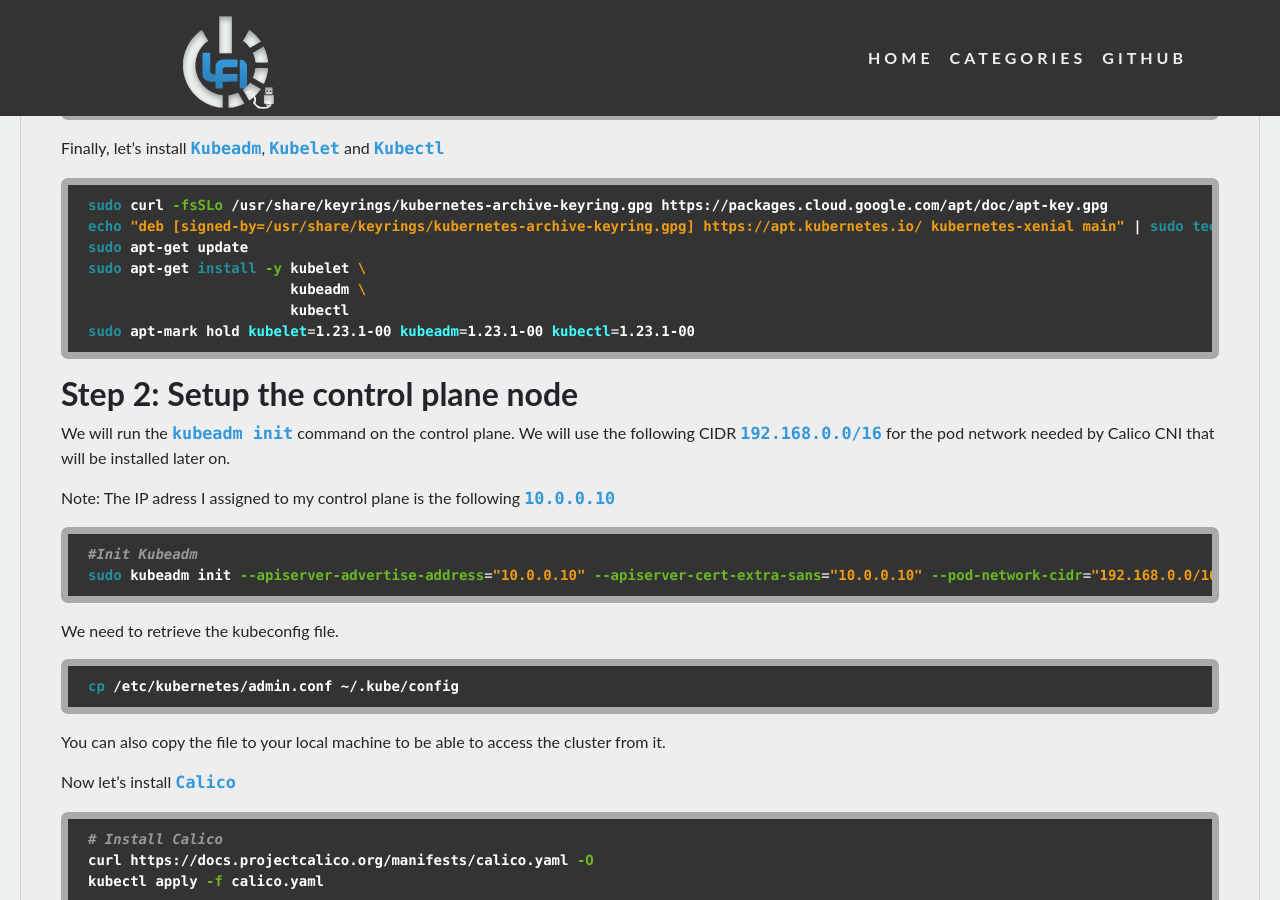
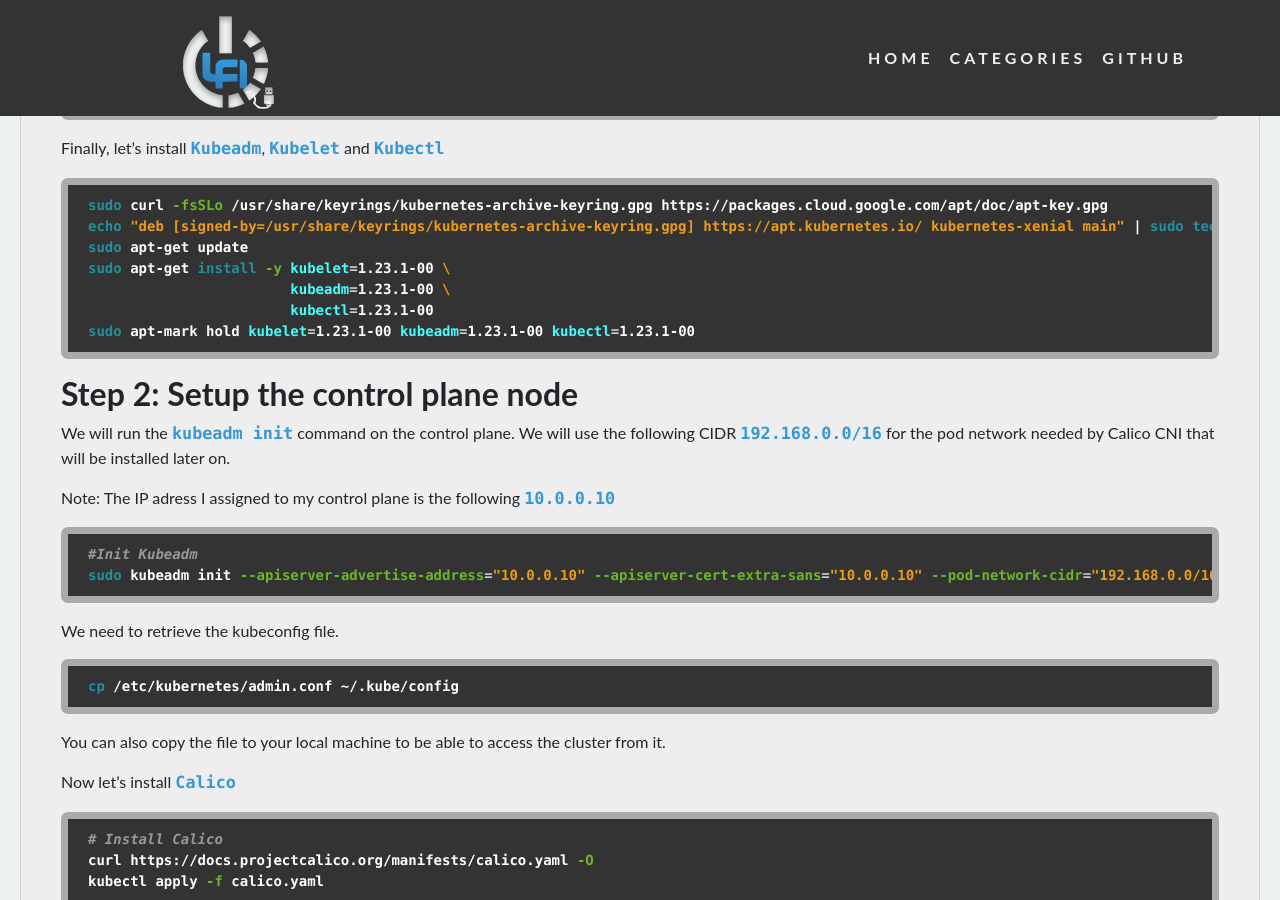
Before and after one commit to ludovicalarcon/ludovicalarcon.github.io, a Jekyll site: the page built from _posts/2022-04-23-Kubeadm-containerd.md, in a window 1280 px wide and 900 px high, scrolled down 2468 px. Built offline with Jekyll 4.4.1, drawn with Linux system fonts in a browser that asks for light colours; nearby versions of some CDN libraries.

Commit message:
fix Kubernetes version in kubeadm scripts

````diff
--- a/_posts/2022-04-23-Kubeadm-containerd.md
+++ b/_posts/2022-04-23-Kubeadm-containerd.md
@@ -90,9 +90,9 @@ Finally, let's install `Kubeadm`, `Kubelet` and `Kubectl`
 sudo curl -fsSLo /usr/share/keyrings/kubernetes-archive-keyring.gpg https://packages.cloud.google.com/apt/doc/apt-key.gpg
 echo "deb [signed-by=/usr/share/keyrings/kubernetes-archive-keyring.gpg] https://apt.kubernetes.io/ kubernetes-xenial main" | sudo tee /etc/apt/sources.list.d/kubernetes.list
 sudo apt-get update
-sudo apt-get install -y kubelet \
-                        kubeadm \
-                        kubectl
+sudo apt-get install -y kubelet=1.23.1-00 \
+                        kubeadm=1.23.1-00 \
+                        kubectl=1.23.1-00
 sudo apt-mark hold kubelet=1.23.1-00 kubeadm=1.23.1-00 kubectl=1.23.1-00
 ```
 
````
